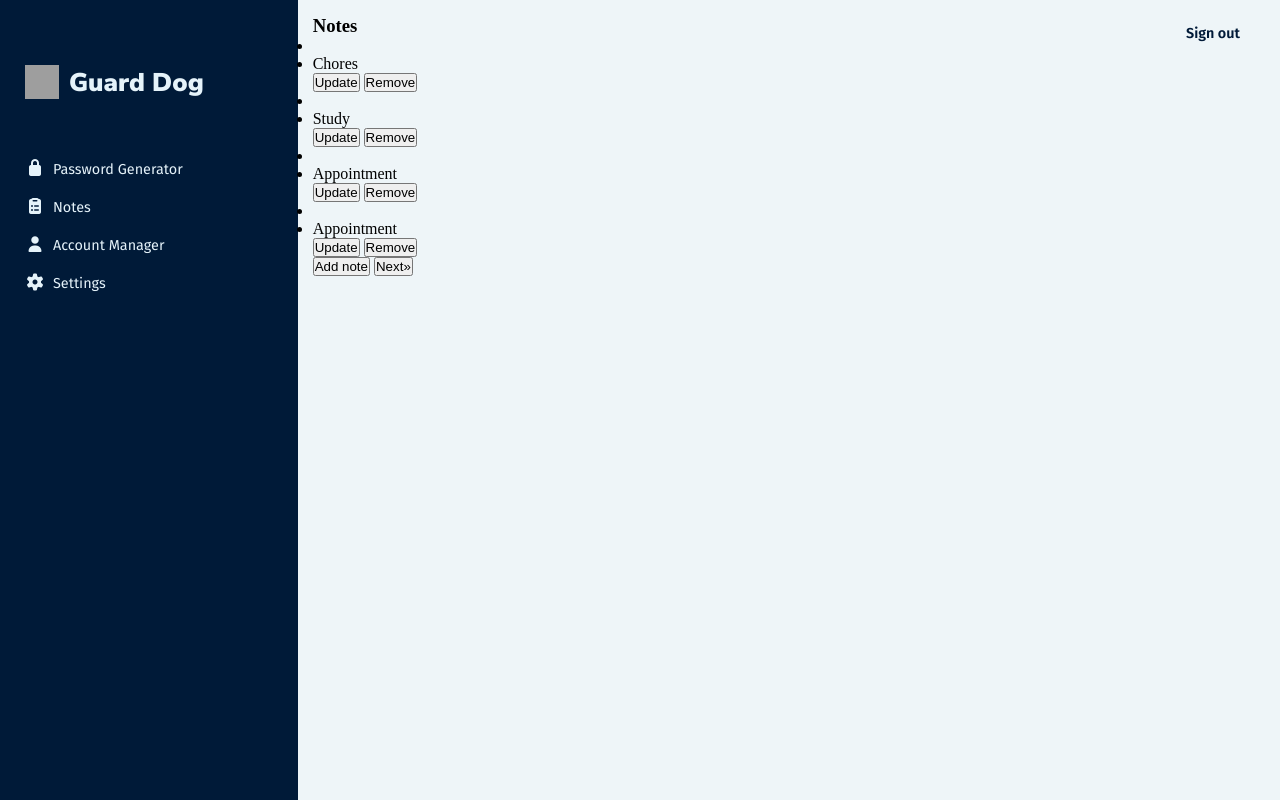
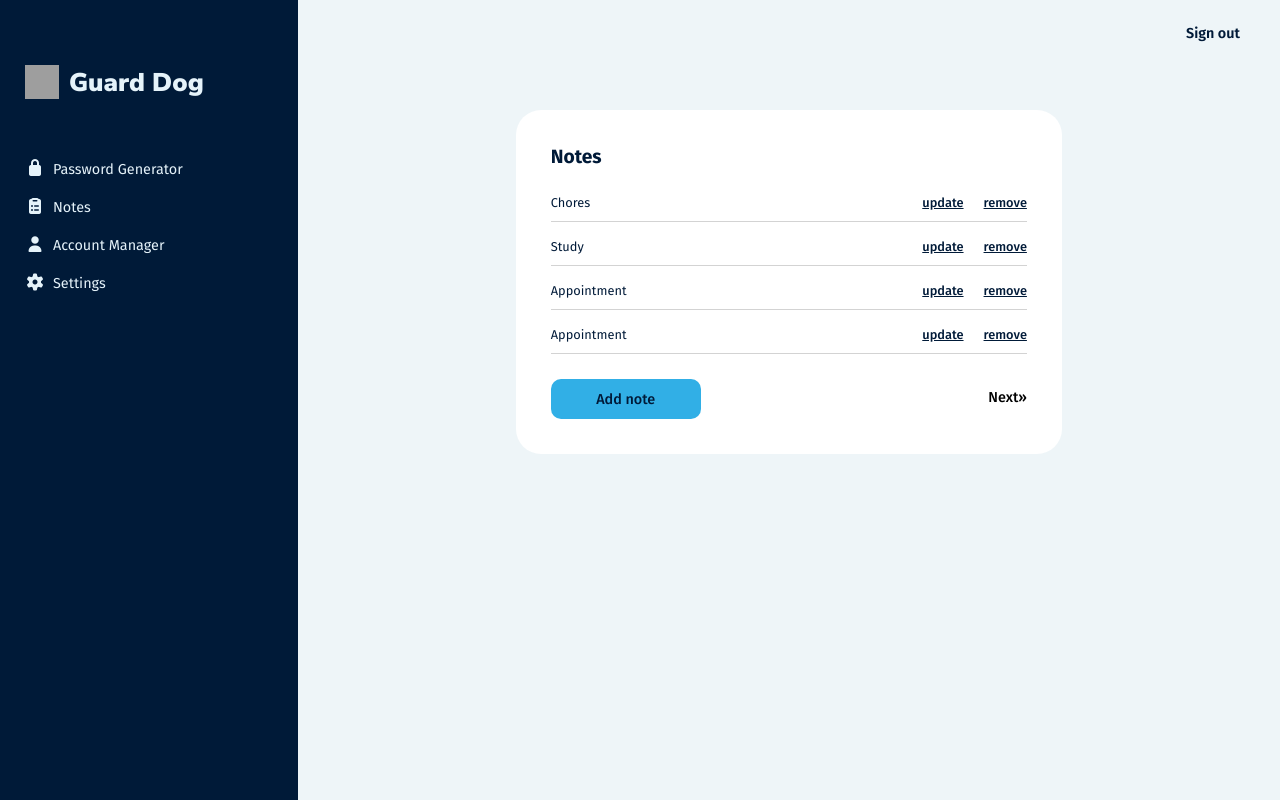
Before and after one commit to RockyLatchman/guard_dog, a Flask app: page /notes in a window 1280 px wide. Run offline with Flask 3, Linux system fonts and the light colour scheme; some libraries are stand-ins or nearby versions; grey boxes are pictures that could not be loaded.

Commit message:
CSS for notes modal and template

```diff
--- a/static/css/main.css
+++ b/static/css/main.css
@@ -45,8 +45,19 @@ main {
   padding: 15px;
 }
 
+.password-card,
+.settings-card {
+  background: #fff;
+  border-radius: 25px;
+  padding: 35px;
+  width: 40%;
+  margin: 10% auto 0 auto;
+}
+
 .password-card h3,
-.settings-card h3 {
+.settings-card h3,
+.notes-card h3,
+ .note-modal h3 {
   color: #E5F3FA;
   font: 700 1.2em "Fira Sans", sans-serif;
   color:#001A38;
@@ -184,22 +189,94 @@ main {
 
 /* Settings */
 
-.settings-card {
-  background: #fff;
-  border-radius: 25px;
-  padding: 35px;
-  width: 40%;
-  margin: 10% auto 0 auto;
-}
-
-.settings-card form label {
+.settings-card form label,
+.note-modal form label {
   color: #001A38;
   font: 400 0.8em "Fira Sans", sans-serif;
 }
 
 /* Notes */
 
+.notes-card {
+  background: #fff;
+  border-radius: 25px;
+  padding: 35px;
+  width: 50%;
+  margin: 10% auto 0 auto;
+}
 
+.notes-card h3 {
+  margin-bottom: 10px;
+}
+
+.note-details {
+  display: flex;
+  flex-direction: row;
+  justify-content: flex-start;
+  width: 100%;
+}
+
+.note-details ul {
+  width: 100%;
+  padding: 15px 0 10px 0;
+  border-bottom: 1px solid rgba(201,201,201,0.8);
+}
+
+.note-details ul li {
+  display: inline;
+  list-style-type: none;
+  font: 400 0.8em "Fira Sans", sans-serif;
+  color: #001A38;
+}
+
+.edit-note {
+  font: 500 1em "Fira Sans", sans-serif;
+  text-decoration: underline;
+  text-transform: lowercase;
+  color:#001A38;
+  cursor: pointer;
+  float: right;
+  padding-right: 20px;
+  margin-top: 2px;
+}
+
+.remove-note {
+  font: 500 1em "Fira Sans", sans-serif;
+  text-decoration: underline;
+  text-transform: lowercase;
+  color:#001A38;
+  cursor: pointer;
+  float: right;
+  margin-top: 2px;
+}
+
+.edit-note:hover,
+.remove-note:hover  {
+  color:#31AFE6;
+}
+
+#add-note {
+  background: #31AFE6;
+  font: 500 0.9em "Fira Sans", sans-serif;
+  color:#001A38;
+  width: 150px;
+  height: 40px;
+  margin: 25px 0 0 0;
+  border: none;
+  border-radius: 10px;
+  cursor: pointer;
+}
+
+#pagination {
+  background: #31AFE6;
+  font: 500 0.9em "Fira Sans", sans-serif;
+  background: transparent;
+  margin-top: 35px;
+  border: none;
+  border-radius: 10px;
+  cursor: pointer;
+  float: right;
+}
 
 
 /* Account manager */
--- a/static/js/main.js
+++ b/static/js/main.js
@@ -113,6 +113,7 @@ function editNote(){
   const editNoteButtons = document.querySelectorAll('.edit-note');
   editNoteButtons.forEach((edit_item) => {
     edit_item.addEventListener('click', (e) => {
+      e.preventDefault();
       fetch(`/note/edit/${e.currentTarget.dataset.id}`)
         .then(response => response.json())
         .then(data => {
--- a/templates/notes.html
+++ b/templates/notes.html
@@ -12,14 +12,14 @@
                <ul>
                  <li>{{ note['name'] }}</li>
                  <li>{{ note['category'] }}</li>
-               </ul>
-               <button class="edit-note" data-id="{{ note['note_id'] }}">Update</button>
-               <button hx-post="{{ url_for('remove_account', account_id=note['note_id'])}}">Remove</button>
+                 <li><a href="" class="remove-note" hx-post="{{ url_for('remove_account', account_id=note['note_id'])}}">Remove</a></li>
+                 <li><a href="" class="edit-note" data-id="{{ note['note_id'] }}">Update</a></li>
+                </ul>
               </div>
            </div>
             {% endfor %}
           <button id="add-note">Add note</button>
-          <button>Next&raquo;</button>
+          <button id="pagination">Next&raquo;</button>
       </div>
   </main>
 </div>
```
Also changed, not shown: other parts of static/css/main.css (+33 -13 lines). Lines whose indentation alone changed are shown as unchanged.
